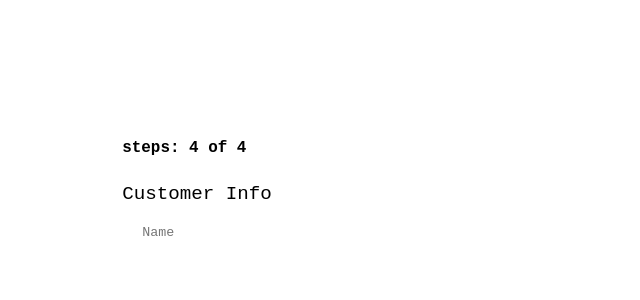
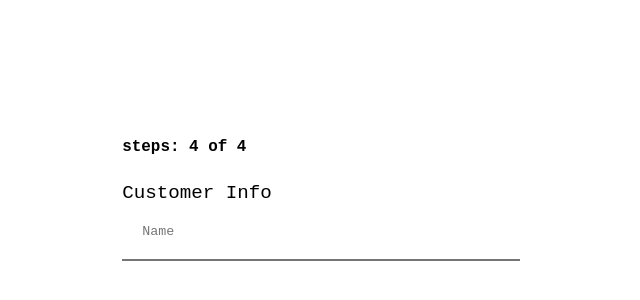
Before and after one commit to devmallett/react-basics, a React (Create React App) app in the folder d01/eone/: page / in a window 1280 px wide. Shown: the part 214-514 px from the top of the page, without its empty margins (339-979 px from the left). Built offline with nearby package versions, Linux system fonts and the light colour scheme.

Commit message:
Single field with text on it

```diff
--- a/d01/eone/src/form/form.css
+++ b/d01/eone/src/form/form.css
@@ -8,10 +8,11 @@ body {
 }
 
 #singleLine {
-  border: none;
+  /* border: none; */
   /* border-bottom: 10px; */
-  border-color: red;
-  text-underline-position: under;
+
+  /* border-color: red; */
+  /* text-underline-position: under; */
 }
 
 .field1 > input {
@@ -22,6 +23,9 @@ body {
   height: 100%;
   outline: none;
   padding: 1.25rem;
+  border-top: 10px;
+  border-right: none;
+  border-left: none;
 }
 /* #singleLine::after {
   border: none;
```
Also changed, not shown: d01/eone/src/form/Form2.js (added).
